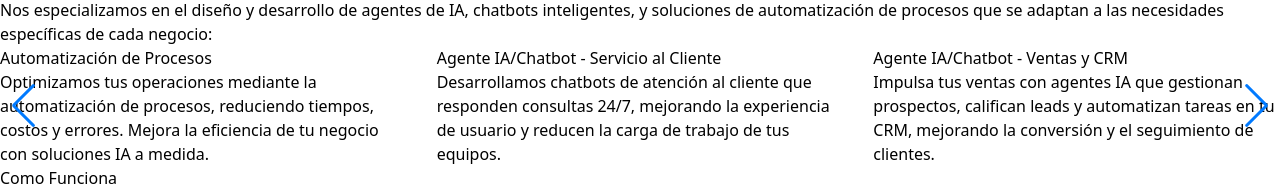
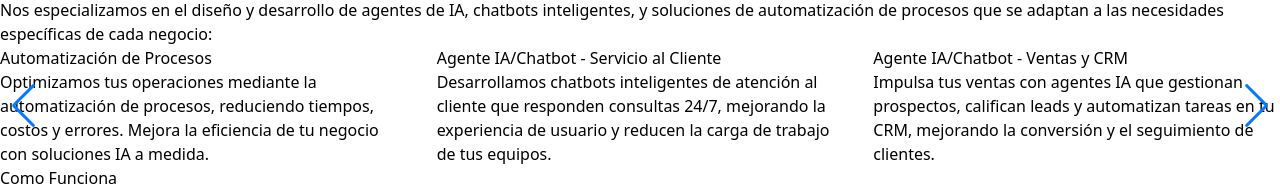
Before and after one commit to vechicin/devros-front, a React (Vite) app: page / in a window 1280 px wide. Shown: the part 620-806 px from the top of the page. Built offline with nearby package versions, Linux system fonts and the light colour scheme.

Commit message:
Fix copy

```diff
--- a/src/App.tsx
+++ b/src/App.tsx
@@ -28,7 +28,7 @@ function App() {
     {
       title: "Agente IA/Chatbot - Servicio al Cliente",
       description:
-        "Desarrollamos chatbots de atención al cliente que responden consultas 24/7, mejorando la experiencia de usuario y reducen la carga de trabajo de tus equipos.",
+        "Desarrollamos chatbots inteligentes de atención al cliente que responden consultas 24/7, mejorando la experiencia de usuario y reducen la carga de trabajo de tus equipos.",
     },
     {
       title: "Agente IA/Chatbot - Ventas y CRM",
```
